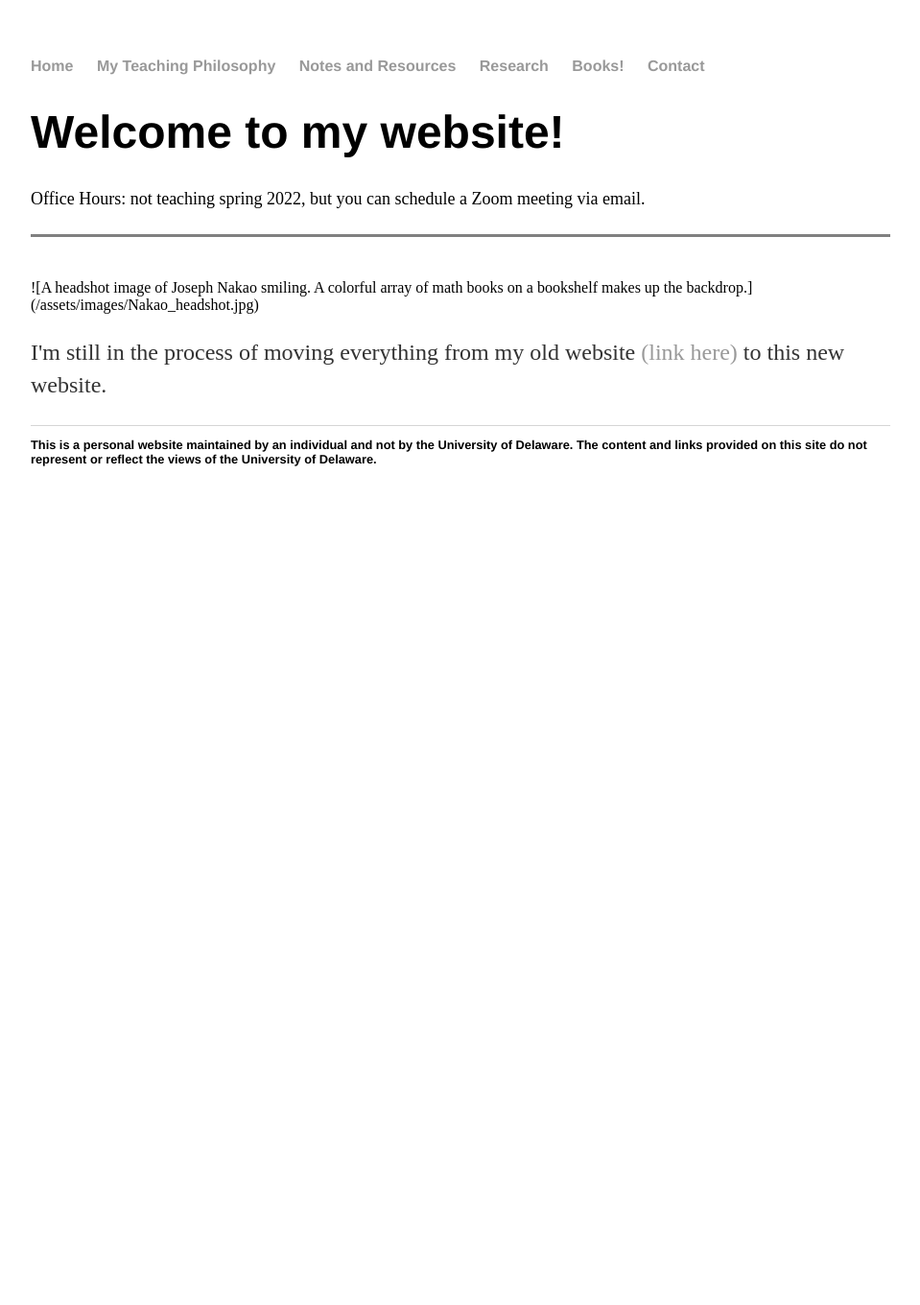
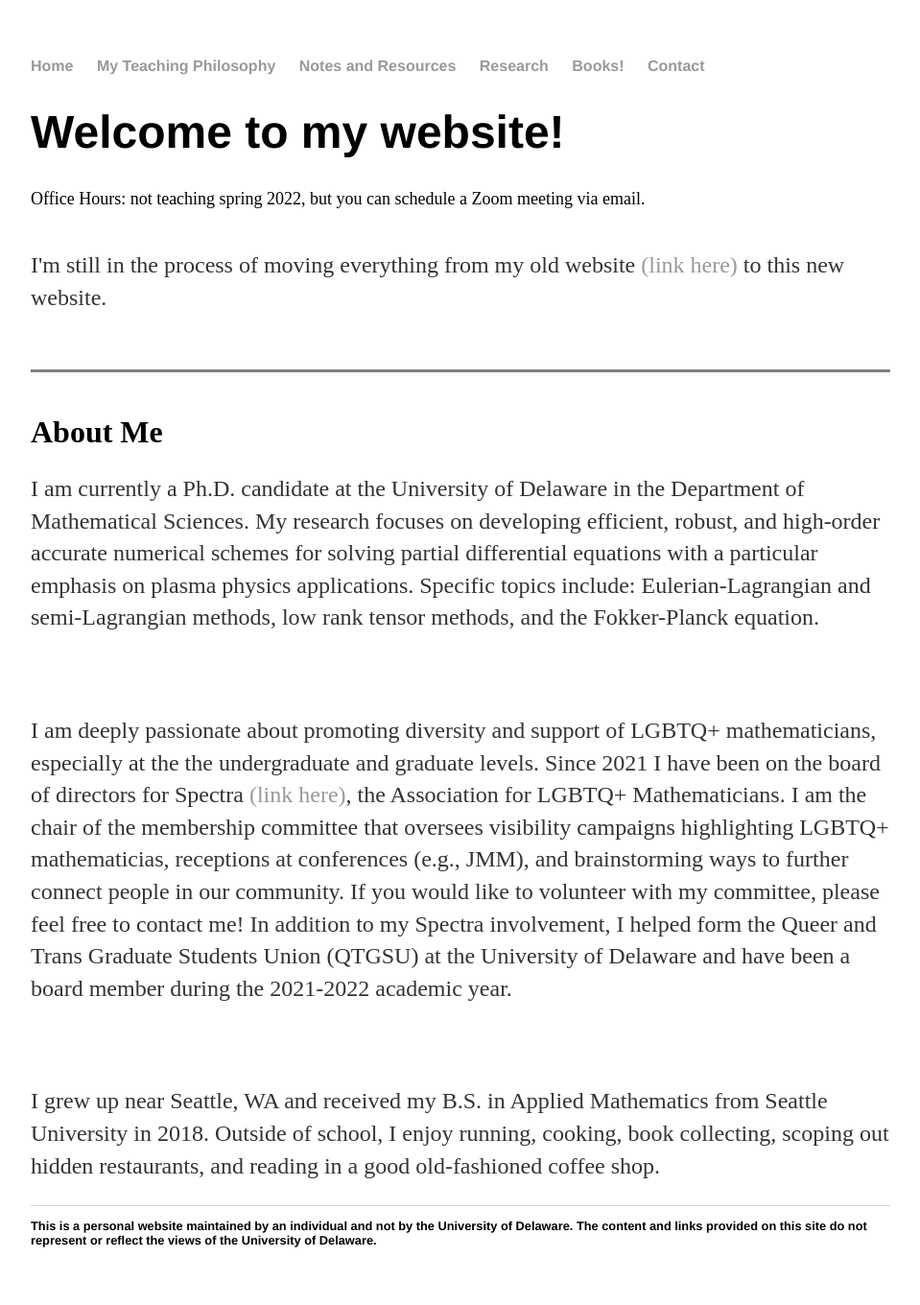
Before and after one commit to jhknakao/jhknakao.github.io, a Jekyll site: the page built from index.html, in a window 1280 px wide. Shown: the whole page at 96% size, without its empty margins (160-1119 px from the left). Built offline with Jekyll 4.4.1, drawn with Linux system fonts in a browser that asks for light colours; before the commit the page ends 900 px from its top, so only the background shows below that.

Commit message:
Update index.html

```diff
--- a/index.html
+++ b/index.html
@@ -8,11 +8,33 @@ title: Joseph Nakao's Homepage
 	<br>
 
 	<br>
+	<p> I'm still in the process of moving everything from my old website <a href="https://jhknakao.wixsite.com/math">(link here)</a> to this new website.
+	<br>
+
+	<br>
 	<hr size="3" noshade>
 	<br>
 
 	<br>
-	![A headshot image of Joseph Nakao smiling. A colorful array of math books on a bookshelf makes up the backdrop.](/assets/images/Nakao_headshot.jpg)
-	<p> I'm still in the process of moving everything from my old website <a href="https://jhknakao.wixsite.com/math">(link here)</a> to this new website.
-	<!-- <p>I'm best known as the horrible cop from <em>A Touch of Evil</em> Don't trust me. <a href="/about">Read more about my life...</a></p> -->
+	<font size="6"><b>About Me</b></font>
+	<br>
+	<p>
+		I am currently a Ph.D. candidate at the University of Delaware in the Department of Mathematical Sciences. My research focuses on developing efficient, robust, and high-order accurate numerical schemes for solving partial differential equations with a particular emphasis on plasma physics applications. Specific topics include: Eulerian-Lagrangian and semi-Lagrangian methods, low rank tensor methods, and the Fokker-Planck equation.
+	</p>
+	<br>
+
+	<br>
+	<p>
+		I am deeply passionate about promoting diversity and support of LGBTQ+ mathematicians, especially at the the undergraduate and graduate levels. Since 2021 I have been on the board of directors for Spectra <a href="https://lgbtmath.org">(link here)</a>, the Association for LGBTQ+ Mathematicians. I am the chair of the membership committee that oversees visibility campaigns highlighting LGBTQ+ mathematicias, receptions at conferences (e.g., JMM), and brainstorming ways to further connect people in our community. If you would like to volunteer with my committee, please feel free to contact me!
+		In addition to my Spectra involvement, I helped form the Queer and Trans Graduate Students Union (QTGSU) at the University of Delaware and have been a board member during the 2021-2022 academic year.
+	</p>
+	<br>
+
+	<br>
+	<p>
+		I grew up near Seattle, WA and received my B.S. in Applied Mathematics from Seattle University in 2018. Outside of school, I enjoy running, cooking, book collecting, scoping out hidden restaurants, and reading in a good old-fashioned coffee shop.
+	</p>
+
 </div><!-- /.blurb -->
+
+<!-- ![A headshot image of Joseph Nakao smiling. A colorful array of math books on a bookshelf makes up the backdrop.](/assets/images/Nakao_headshot.jpg) -->
```
